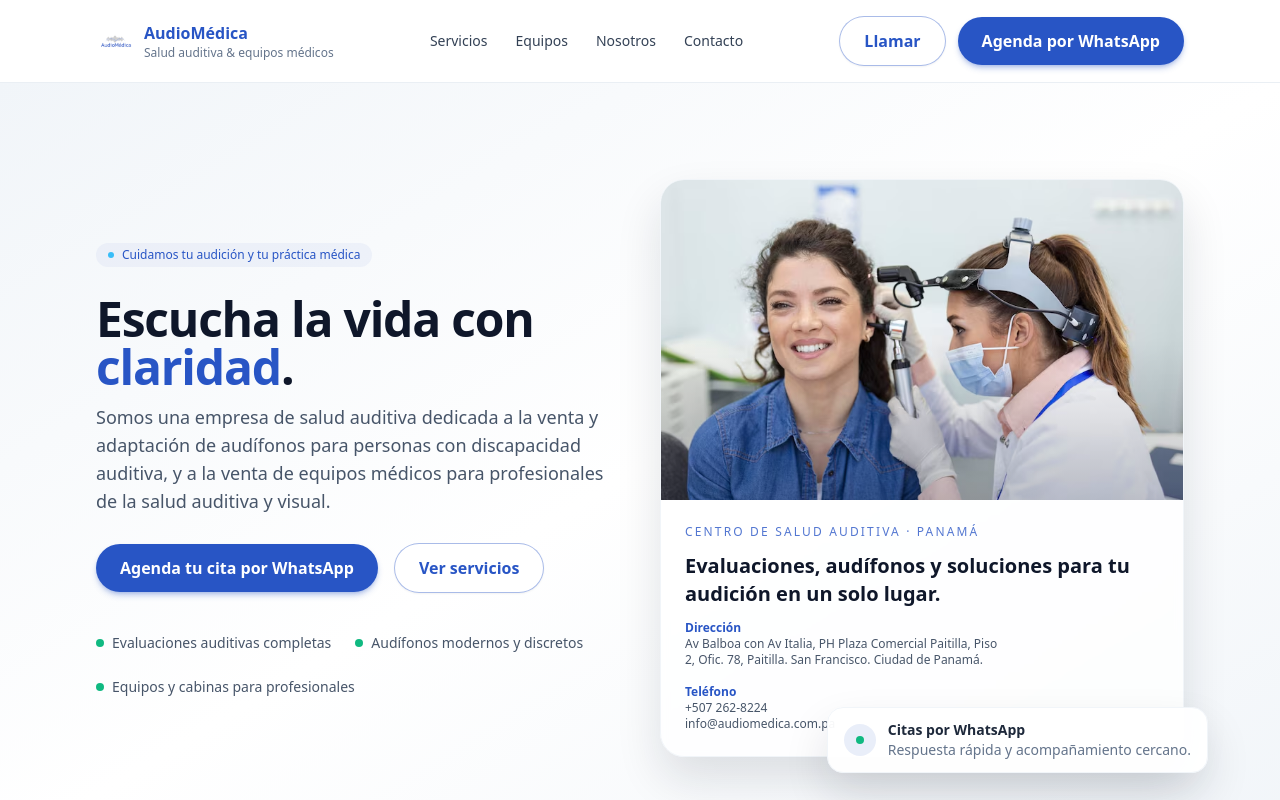
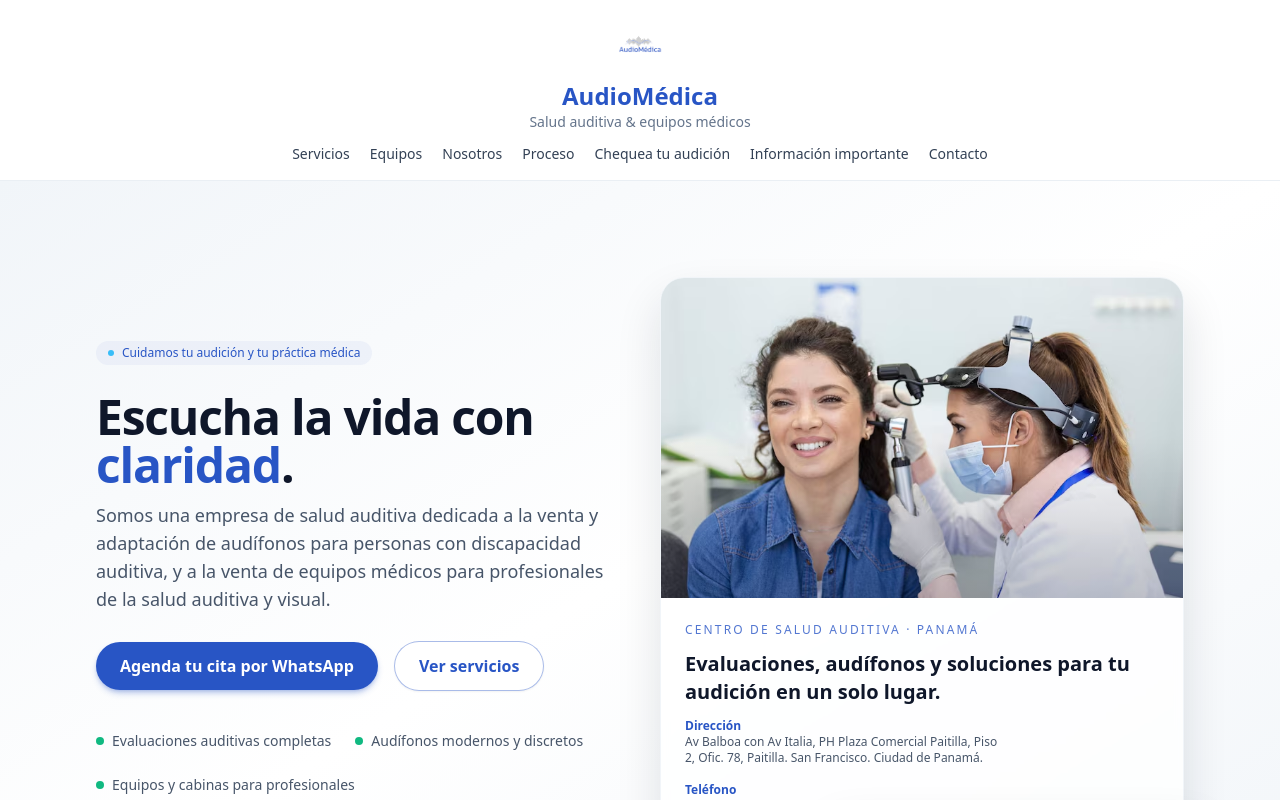
Before and after one commit to lulabtechnology/audiomedica, a Next.js app: page / in a window 1280 px wide. Shown: the top 800 px of the page. Built offline with nearby package versions, Linux system fonts and the light colour scheme.

Commit message:
Update Navbar.tsx

```diff
--- a/components/Navbar.tsx
+++ b/components/Navbar.tsx
@@ -3,32 +3,32 @@ import Image from "next/image";
 import { siteConfig } from "@/lib/siteConfig";
 
 export default function Navbar() {
-  const { contact } = siteConfig;
-
   return (
-    <header className="sticky top-0 z-30 border-b border-slate-200/70 bg-white/80 backdrop-blur-xl">
-      <div className="container-page flex items-center justify-between py-3 md:py-4">
-        <Link href="#top" className="flex items-center gap-2">
-          <div className="relative h-9 w-9 md:h-10 md:w-10">
+    <header className="sticky top-0 z-30 border-b border-slate-200/70 bg-white/90 backdrop-blur-xl">
+      <div className="container-page flex flex-col items-center gap-3 py-3 md:py-4">
+        {/* Logo + nombre centrado y más grande */}
+        <div className="flex flex-col items-center gap-2">
+          <div className="relative h-10 w-10 md:h-14 md:w-14">
             <Image
               src="/images/logo-audiomedica.png"
               alt="Logo AudioMédica"
               fill
-              sizes="40px"
+              sizes="56px"
               className="object-contain"
             />
           </div>
-          <div className="flex flex-col leading-tight">
-            <span className="text-sm md:text-base font-semibold text-brand-primary">
-              {siteConfig.shortName}
+          <div className="text-center leading-tight">
+            <span className="block text-lg md:text-2xl font-semibold text-brand-primary">
+              {siteConfig.name}
             </span>
-            <span className="text-[11px] md:text-xs text-slate-500">
+            <span className="block text-xs md:text-sm text-slate-500">
               Salud auditiva & equipos médicos
             </span>
           </div>
-        </Link>
+        </div>
 
-        <nav className="hidden md:flex items-center gap-7 text-sm font-medium text-slate-700">
+        {/* Menú simple, sin botón de WhatsApp */}
+        <nav className="flex flex-wrap justify-center gap-5 text-xs md:text-sm font-medium text-slate-700">
           <Link href="#servicios" className="hover:text-brand-primary">
             Servicios
           </Link>
@@ -38,43 +38,19 @@ export default function Navbar() {
           <Link href="#nosotros" className="hover:text-brand-primary">
             Nosotros
           </Link>
+          <Link href="#proceso" className="hover:text-brand-primary">
+            Proceso
+          </Link>
+          <Link href="#chequeo" className="hover:text-brand-primary">
+            Chequea tu audición
+          </Link>
+          <Link href="#info-importante" className="hover:text-brand-primary">
+            Información importante
+          </Link>
           <Link href="#contacto" className="hover:text-brand-primary">
             Contacto
           </Link>
         </nav>
-
-        <div className="hidden md:flex items-center gap-3">
-          <a
-            href={`tel:${contact.phoneDisplay.replace(/[^0-9+]/g, "")}`}
-            className="btn-outline text-xs"
-          >
-            Llamar
-          </a>
-          <a
-            href={`https://wa.me/${contact.whatsappNumber}?text=${encodeURIComponent(
-              contact.whatsappMessage
-            )}`}
-            target="_blank"
-            rel="noreferrer"
-            className="btn-primary text-xs"
-          >
-            Agenda por WhatsApp
-          </a>
-        </div>
-
-        {/* Versión móvil: solo botón WhatsApp */}
-        <div className="md:hidden">
-          <a
-            href={`https://wa.me/${contact.whatsappNumber}?text=${encodeURIComponent(
-              contact.whatsappMessage
-            )}`}
-            target="_blank"
-            rel="noreferrer"
-            className="btn-primary text-xs px-4 py-2"
-          >
-            WhatsApp
-          </a>
-        </div>
       </div>
     </header>
   );
```
